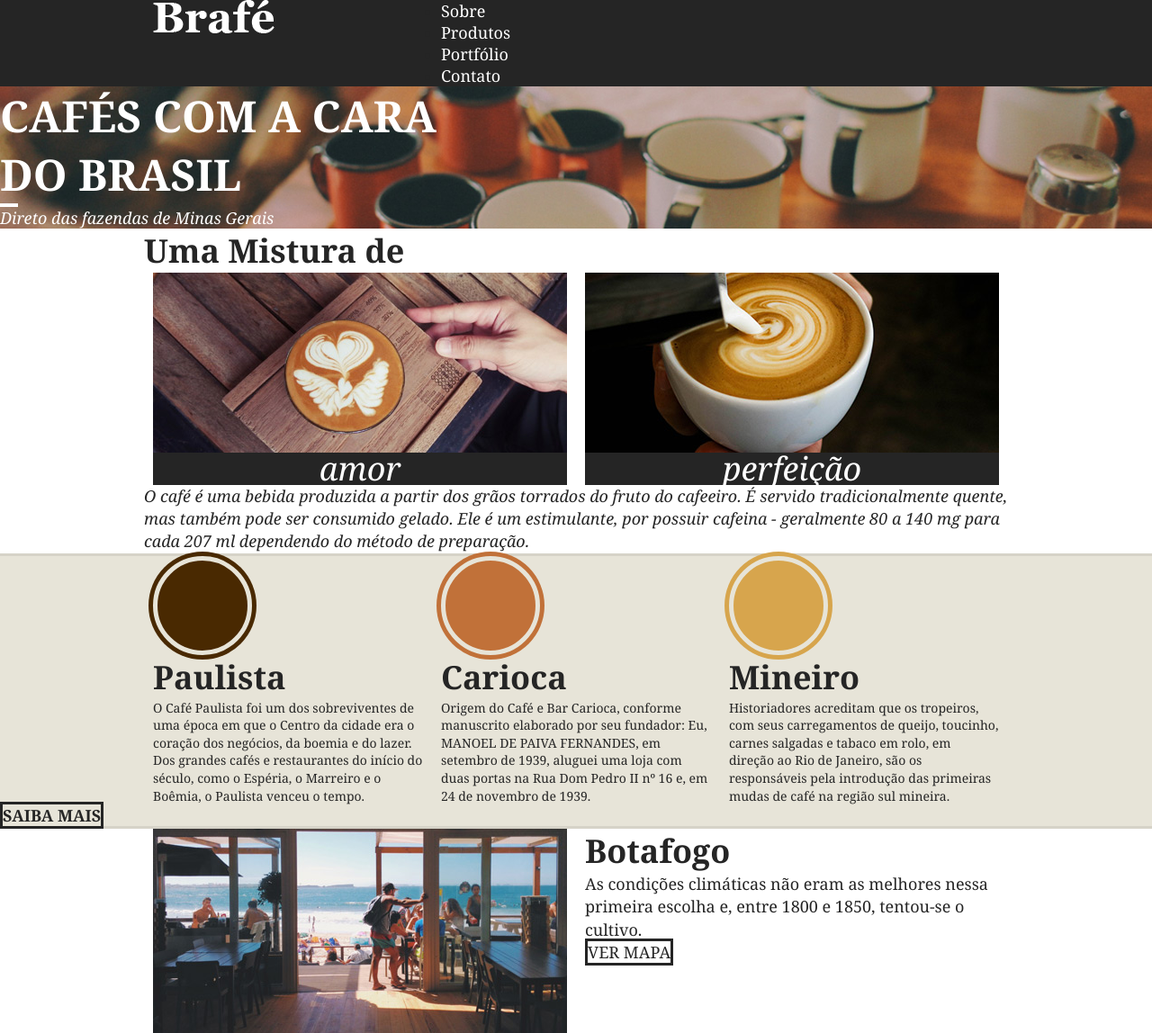
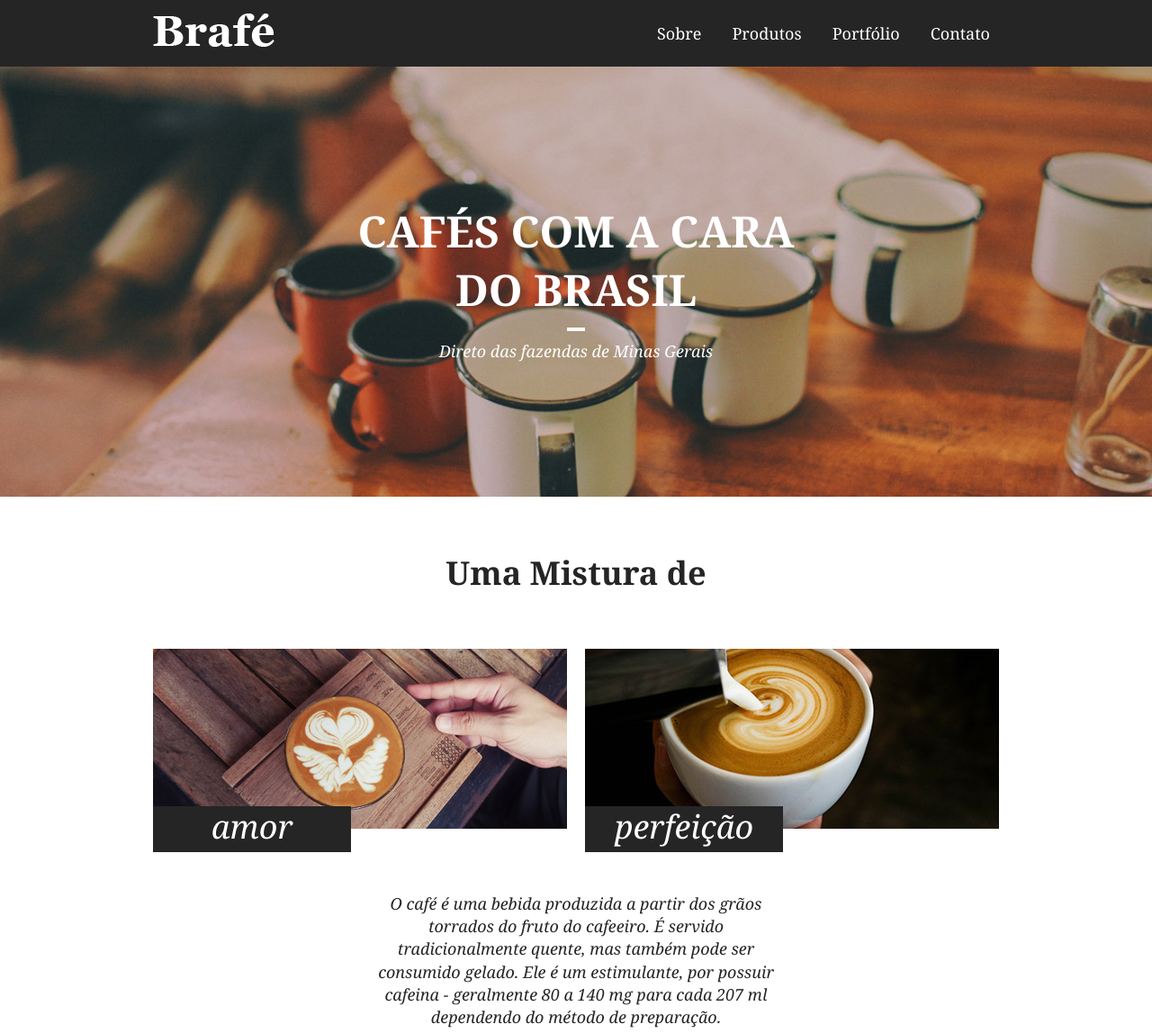
Before and after one commit to Lucaslfd/Brafe, a plain HTML site: page brafe_css_grid/index.html in a window 1280 px wide. Shown: the top 1148 px of the page at 90% size. Drawn offline with Linux system fonts and the light colour scheme.

Commit message:
Style: Finalizando o site Bafé com GRID

```diff
--- a/brafe_css_grid/css/style.css
+++ b/brafe_css_grid/css/style.css
@@ -1,4 +1,10 @@
 /* Reset */
+
+:root{
+    --black_um: #252525;
+    --white_normal: #FFFFFF;
+    --color_secundary: #e7e4d8;
+}
 
 body, h1, h2, h3, p, ul {
 	padding: 0px;
@@ -7,7 +13,7 @@ body, h1, h2, h3, p, ul {
 
 body {
 	font-family: Georgia, serif;
-	color: #252525;
+	color: var(--black_um);
 }
 
 * {
@@ -22,13 +28,25 @@ img {
 /* Menu */
 
 .menu {
-	background: #252525;
+	background: var(--black_um);
+	padding: 15px 0;
+}
+
+.menu-nav ul {
+	float: right;
+}
+
+.menu-nav ul li {
+	display: inline-block;
 }
 
 .menu-nav a {
+	display: block;
 	text-decoration: none;
-	color: #fff;
+	color: var(--white_normal);
 	font-size: 1.125em;
+	padding: 10px;
+	margin-left: 10px;
 }
 
 /* Intro */
@@ -36,7 +54,9 @@ img {
 .intro {
 	background: url('../img/bg-intro.jpg') no-repeat center center;
 	background-size: cover;
-	color: #fff;
+	color: var(--white_normal);
+	padding: 150px 0;
+	text-align: center;
 }
 
 .intro h1 {
@@ -49,7 +69,8 @@ img {
 	display: block;
 	width: 20px;
 	height: 4px;
-	background: #fff;
+	background: var(--white_normal);
+	margin: 10px auto;
 }
 
 .intro p {
@@ -59,37 +80,56 @@ img {
 
 /* Sobre */
 
+.sobre {
+	padding: 60px 0;
+}
+
 .sobre h2 {
 	font-size: 2.25em;
+	text-align: center;
+	margin-bottom: 60px;
 }
 
 .sobre-item h3 {
 	font-size: 2.25em;
 	line-height: 1em;
-	background: #252525;
-	color: #fff;
+	background: var(--black_um);
+	color: var(--white_normal);
 	font-style: italic;
 	font-weight: normal;
 	text-align: center;
 	position: relative;
+	width: 220px;
+	padding: 5px 0 10px 0;
+	top: -25px;
 }
 
 .sobre > p {
 	font-size: 1.125em;
 	line-height: 1.4em;
 	font-style: italic;
+	max-width: 460px;
+	margin: 20px auto;
+	text-align: center;
 }
 
 /* Produtos */
 
 .produtos {
-	background: #e7e4d8;
+	background: var(--color_secundary);
 	border-top: 3px solid #d6d3c8;
 	border-bottom: 3px solid #d6d3c8;
+	padding: 60px 0;
+}
+
+.produtos-item {
+	margin-bottom: 40px;
 }
 
 .produtos-item h2 {
 	font-size: 2.25em;
+	text-align: center;
+	margin-bottom: 20px;
 }
 
 .produtos-item h2::before {
@@ -99,8 +139,9 @@ img {
 	height: 100px;
 	background: currentColor;
 	border-radius: 50%;
-	border: 5px solid #e7e4d8;
+	border: 5px solid var(--color_secundary);
 	box-shadow: 0 0 0 5px currentColor;
+	margin: 20px auto;
 }
 
 h2.produtos-paulista::before {
@@ -121,24 +162,39 @@ h2.produtos-mineiro::before {
 }
 
 .produtos-btn {
-	border: 3px solid #252525;
-	color: #252525;
+	border: 3px solid var(--black_um);
+	color: var(--black_um);
 	text-decoration: none;
 	text-align: center;
 	font-size: 1.125em;
 	font-weight: bold;
 	text-transform: uppercase;
+	display: block;
+	width: 180px;
+	padding: 15px 0;
+	margin: 0 auto;
 }
 
 /* Locais */
 
+.locais {
+	padding: 60px 0;
+}
+
+.locais-item {
+	margin-bottom: 40px;
+}
+
 .locais-item h2 {
 	font-size: 2.25em;
+	margin-bottom: 20px;
 }
 
 .locais-item p {
 	font-size: 1.125em;
 	line-height: 1.4em;
+	max-width: 320px;
+	margin-bottom: 40px;
 }
 
 .locais-item a {
@@ -146,13 +202,15 @@ h2.produtos-mineiro::before {
 	text-transform: uppercase;
 	text-decoration: none;
 	border: 3px solid;
-	color: #252525;
+	color: var(--black_um);
+	padding: 10px 20px;
 }
 
 /* Assine */
 
 .assine {
-	background: #e7e4d8;
+	background: var(--color_secundary);
+	padding: 30px 0;
 }
 
 .assine-info h2 {
@@ -169,30 +227,63 @@ h2.produtos-mineiro::before {
 }
 
 .assine input {
-	border: 3px solid #252525;
+	border: 3px solid var(--black_um);
 	background: none;
 	font-size: 1.5em;
 	font-style: italic;
 	font-family: Georgia, serif;
+	width: calc(100% - 140px);
+	padding: 10px;
+	float: left;
 }
 
 .assine button {
-	background: #252525;
+	background: var(--black_um);
 	border: none;
 	font-family: Georgia, serif;
 	text-transform: uppercase;
 	font-size: 1.5em;
-	color: #fff;
+	color: var(--white_normal);
 	cursor: pointer;
+	width: 140px;
+	padding: 13px 0;
 }
 
 /*Footer*/
 
 .footer {
 	background: #d6d3c8;
+	padding: 40px 0;
 }
 
 .footer p {
 	font-size: 1.125em;
 	line-height: 1.4em;
 }
+
+.footer img {
+	float: right;
+}
+
+
+
+@media (max-width: 739px) {
+	.menu-nav ul {
+		float: none;
+	}
+
+	.menu-nav ul li a {
+		margin-left: 0;
+		padding-left: 0;
+		padding-right: 8px;
+	}
+
+	.intro {
+		padding: 60px 0;
+	}
+
+	.footer img {
+		float: none;
+		margin-top: 20px;
+	}
+}
```
